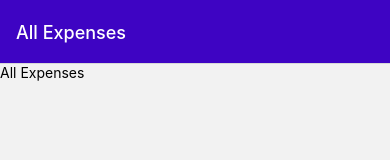
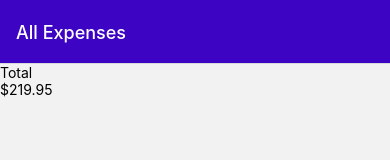
Before and after one commit to kiyoshion/udemy-react-native-expoense-tracker, a React Native app: screen /AllExpenses in a window 390 px wide. Shown: the top 160 px of the page. Built offline with nearby package versions, Linux system fonts and the light colour scheme.

Commit message:
Add dummy data

```diff
--- a/components/Expenses/ExpensesOutput.js
+++ b/components/Expenses/ExpensesOutput.js
@@ -1,11 +1,44 @@
-import { FlatList, Text, View } from "react-native";
+import { View } from "react-native";
 import ExpensesList from "./ExpensesList";
 import ExpensesSummary from "./ExpensesSummary";
 
-export default function ExpensesOutput({ expenses }) {
+const DUMMY_EXPENSES = [
+  {
+    id: 'e1',
+    description: 'A pair of shoes',
+    amount: 59.99,
+    date: new Date('2021-12-19')
+  },
+  {
+    id: 'e2',
+    description: 'A pair of trousers',
+    amount: 49.99,
+    date: new Date('2022-01-05')
+  },
+  {
+    id: 'e3',
+    description: 'A pair of bananas',
+    amount: 39.99,
+    date: new Date('2022-02-15')
+  },
+  {
+    id: 'e4',
+    description: 'A book',
+    amount: 19.99,
+    date: new Date('2022-02-25')
+  },
+  {
+    id: 'e5',
+    description: 'A note',
+    amount: 49.99,
+    date: new Date('2022-03-25')
+  },
+];
+
+export default function ExpensesOutput({ expenses, expensesPeriod }) {
   return (
     <View>
-      <ExpensesSummary />
+      <ExpensesSummary expenses={DUMMY_EXPENSES} periodName={expensesPeriod} />
       <ExpensesList />
     </View>
   );
--- a/components/Expenses/ExpensesSummary.js
+++ b/components/Expenses/ExpensesSummary.js
@@ -1,10 +1,14 @@
 import { Text, View } from "react-native";
 
-export default function ExpensesSummary() {
+export default function ExpensesSummary({ expenses, periodName }) {
+  const expensesSum = expenses.reduce((sum, expense) => {
+    return sum + expense.amount
+  }, 0);
+
   return (
     <View>
-      <Text>Last 7 Days</Text>
-      <Text>$177</Text>
+      <Text>{periodName}</Text>
+      <Text>${expensesSum.toFixed(2)}</Text>
     </View>
   );
 }
--- a/screens/AllExpenses.js
+++ b/screens/AllExpenses.js
@@ -1,9 +1,7 @@
-import { Text } from "react-native";
+import ExpensesOutput from "../components/Expenses/ExpensesOutput";
 
 export default function AllExpenses() {
   return (
-    <>
-      <Text>All Expenses</Text>
-    </>
+    <ExpensesOutput expensesPeriod='Total' />
   );
 }
--- a/screens/RecentExpenses.js
+++ b/screens/RecentExpenses.js
@@ -1,9 +1,7 @@
-import { Text } from "react-native";
+import ExpensesOutput from "../components/Expenses/ExpensesOutput";
 
 export default function RecentExpenses() {
   return (
-    <>
-      <Text>Recent Expenses</Text>
-    </>
+    <ExpensesOutput expensesPeriod='Last 7 Days' />
   );
 }
```
